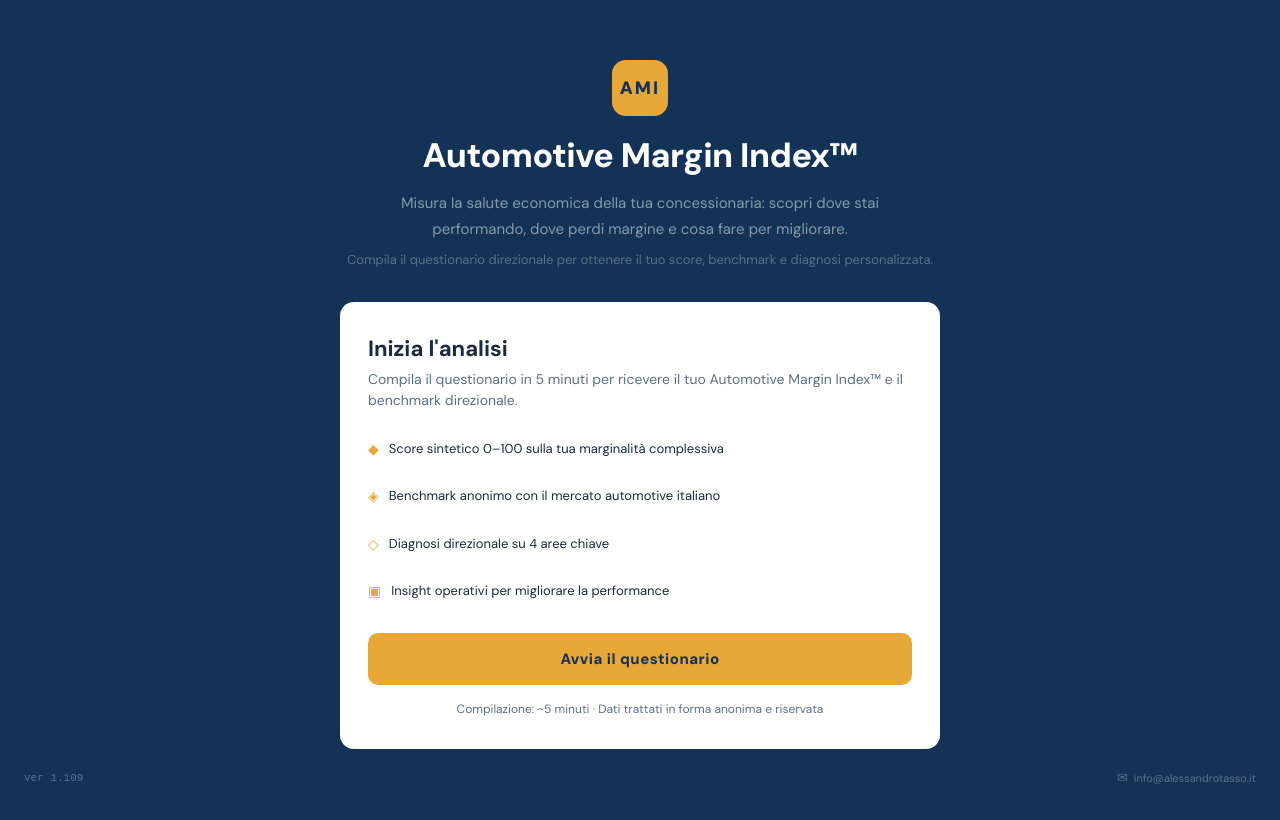
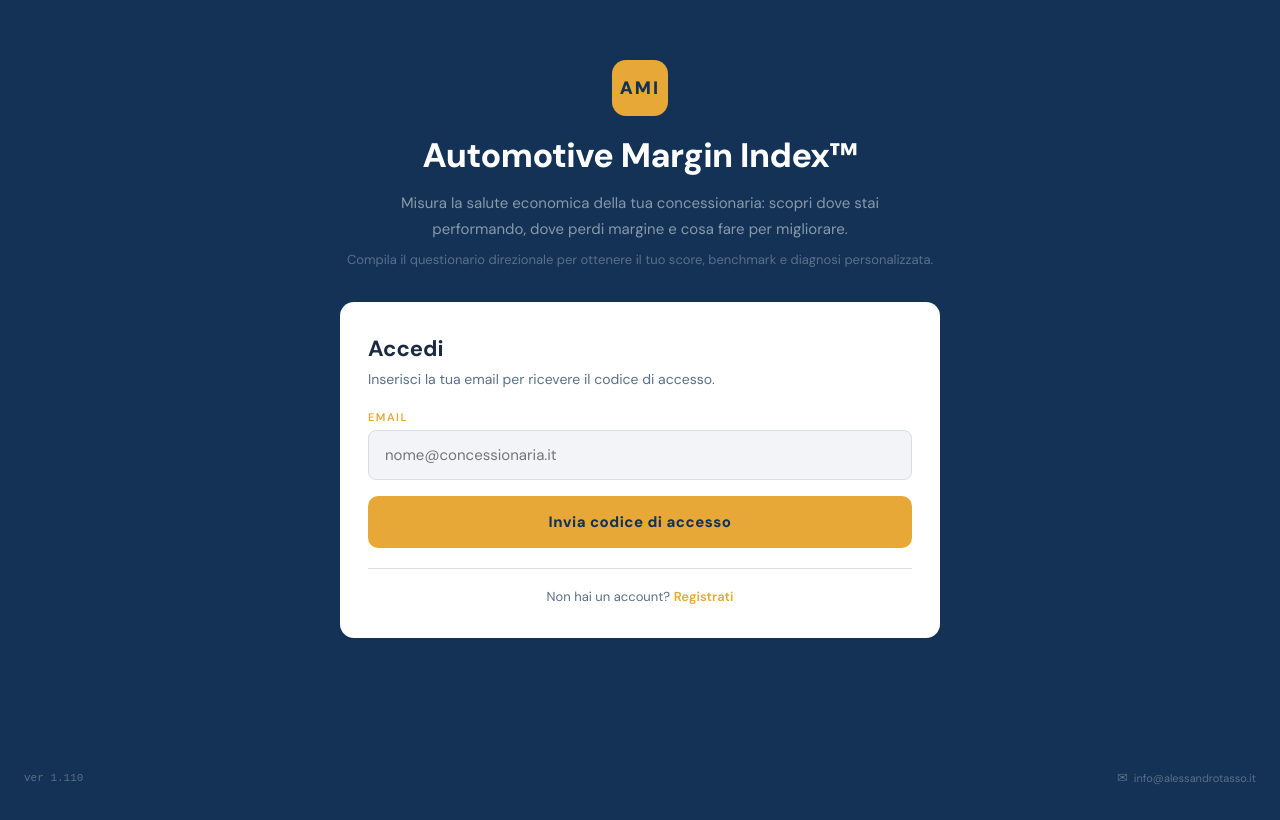
Before and after one commit to alexthevoice/automotive-margin-index, a React (Vite) app: page / in a window 1280 px wide. Shown: the top 820 px of the page. Built offline with nearby package versions, Linux system fonts and the light colour scheme.

Commit message:
Add files via upload

```diff
--- a/src/App.jsx
+++ b/src/App.jsx
@@ -1,6 +1,6 @@
 import { useState, useEffect, useRef } from "react";
 
-const VERSION = "1.109";
+const VERSION = "1.110";
 
 const STEPS = [
   { id: 0, label: "Anagrafica", icon: "◆" },
@@ -636,6 +636,15 @@ function ResultsDashboard({ scores, insights, data, animate, onReset, containerR
    ═══════════════════════════════════════ */
 
 export default function App() {
+  // Auth state
+  const [authScreen, setAuthScreen] = useState('login'); // 'login' | 'otp' | 'authenticated'
+  const [authEmail, setAuthEmail] = useState('');
+  const [authOtp, setAuthOtp] = useState('');
+  const [authError, setAuthError] = useState('');
+  const [authLoading, setAuthLoading] = useState(false);
+  const [dealer, setDealer] = useState(null);
+
+  // App state
   const [currentStep, setCurrentStep] = useState(-1);
   const [showResults, setShowResults] = useState(false);
   const [animateScore, setAnimateScore] = useState(false);
@@ -655,6 +664,65 @@ export default function App() {
   const updateField = (f, v) => setData(p => ({ ...p, [f]: v }));
   const togglePerdita = (opt) => setData(p => ({ ...p, perdita_margine: p.perdita_margine.includes(opt) ? p.perdita_margine.filter(o => o !== opt) : [...p.perdita_margine, opt] }));
 
+  // Auth handlers
+  const handleSendOtp = async () => {
+    if (!authEmail.trim()) { setAuthError('Inserisci la tua email'); return; }
+    setAuthLoading(true);
+    setAuthError('');
+    try {
+      const res = await fetch('/api/auth-send', {
+        method: 'POST',
+        headers: { 'Content-Type': 'application/json' },
+        body: JSON.stringify({ email: authEmail.trim() }),
+      });
+      const result = await res.json();
+      if (!res.ok) throw new Error(result.error || 'Errore invio codice');
+      setAuthScreen('otp');
+    } catch (err) {
+      setAuthError(err.message);
+    } finally {
+      setAuthLoading(false);
+    }
+  };
+
+  const handleVerifyOtp = async () => {
+    if (!authOtp.trim()) { setAuthError('Inserisci il codice'); return; }
+    setAuthLoading(true);
+    setAuthError('');
+    try {
+      const res = await fetch('/api/auth-verify', {
+        method: 'POST',
+        headers: { 'Content-Type': 'application/json' },
+        body: JSON.stringify({ email: authEmail.trim(), code: authOtp.trim() }),
+      });
+      const result = await res.json();
+      if (!res.ok) throw new Error(result.error || 'Codice non valido');
+      setDealer(result.dealer);
+      // Pre-fill form with dealer data
+      setData(prev => ({
+        ...prev,
+        ragione_sociale: result.dealer.nome || '',
+        provincia: result.dealer.provincia || '',
+        tipologia: result.dealer.tipologia || '',
+        sedi: result.dealer.numero_sedi ? String(result.dealer.numero_sedi) : '',
+      }));
+      setAuthScreen('authenticated');
+    } catch (err) {
+      setAuthError(err.message);
+    } finally {
+      setAuthLoading(false);
+    }
+  };
+
+  const handleLogout = () => {
+    setAuthScreen('login');
+    setAuthEmail('');
+    setAuthOtp('');
+    setAuthError('');
+    setDealer(null);
+    handleReset();
+  };
+
   const handleSubmit = async () => {
     const s = calculateScores(data);
     const i = getInsights(s, data);
@@ -665,8 +733,6 @@ export default function App() {
     setTimeout(() => setAnimateScore(true), 300);
     const result = await submitToAirtable(data, s);
     setAirtableStatus(result.success ? 'success' : 'error');
-
-    // Fetch rankings after submit
     const r = await fetchRankings(s);
     setRankings(r);
   };
@@ -674,10 +740,10 @@ export default function App() {
   const handleReset = () => {
     setCurrentStep(-1); setShowResults(false); setAnimateScore(false); setAirtableStatus(null); setRankings(null);
     setScores(null); setInsights(null);
-    setData({ ragione_sociale: "", provincia: "", tipologia: "", volume_vendite: "", sedi: "", venditori: "", addetti: "", margine_veicolo: "", margine_servizi: "", penetrazione_fin: "", penetrazione_ass: "", penetrazione_gar: "", giorni_stock: "", stock_medio: "", valore_stock: "", autovalutazione: "3", perdita_margine: [], consenso_anonimo: false, consenso_risultati: false });
+    setData({ ragione_sociale: dealer?.nome || "", provincia: dealer?.provincia || "", tipologia: dealer?.tipologia || "", volume_vendite: "", sedi: dealer?.numero_sedi ? String(dealer.numero_sedi) : "", venditori: "", addetti: "", margine_veicolo: "", margine_servizi: "", penetrazione_fin: "", penetrazione_ass: "", penetrazione_gar: "", giorni_stock: "", stock_medio: "", valore_stock: "", autovalutazione: "3", perdita_margine: [], consenso_anonimo: false, consenso_risultati: false });
   };
 
-  useEffect(() => { if (containerRef.current) containerRef.current.scrollTo({ top: 0, behavior: 'smooth' }); }, [currentStep, showResults]);
+  useEffect(() => { if (containerRef.current) containerRef.current.scrollTo({ top: 0, behavior: 'smooth' }); }, [currentStep, showResults, authScreen]);
 
   const canProceed = () => {
     switch (currentStep) {
@@ -690,17 +756,107 @@ export default function App() {
     }
   };
 
+  const pageStyle = { minHeight: '100vh', background: C.bg, color: C.white, fontFamily: "'DM Sans','Helvetica Neue',sans-serif", overflowY: 'auto', paddingBottom: 56 };
+
+  // ── LOGIN SCREEN ──
+  if (authScreen === 'login') return (
+    <div ref={containerRef} style={pageStyle}>
+      <div style={{ maxWidth: 640, margin: '0 auto', padding: '24px 20px 20px', textAlign: 'center', paddingTop: 60 }}>
+        <div style={{ display: 'inline-flex', alignItems: 'center', justifyContent: 'center', width: 56, height: 56, borderRadius: 14, background: C.gold, fontSize: 18, fontWeight: 900, color: C.bg, letterSpacing: 2, marginBottom: 20 }}>AMI</div>
+        <h1 style={{ fontSize: 34, fontWeight: 800, lineHeight: 1.15, color: C.white, margin: '0 0 16px', letterSpacing: -0.5 }}>Automotive Margin Index™</h1>
+        <p style={{ fontSize: 15, color: C.textSecondary, lineHeight: 1.7, maxWidth: 480, margin: '0 auto 8px' }}>Misura la salute economica della tua concessionaria: scopri dove stai performando, dove perdi margine e cosa fare per migliorare.</p>
+        <p style={{ fontSize: 13, color: C.textMuted, marginBottom: 32, lineHeight: 1.5 }}>Compila il questionario direzionale per ottenere il tuo score, benchmark e diagnosi personalizzata.</p>
+
+        <div style={{ background: C.cardBg, borderRadius: 14, padding: '32px 28px', textAlign: 'left', color: C.cardText }}>
+          <h2 style={{ fontSize: 22, fontWeight: 700, color: C.cardText, margin: '0 0 6px' }}>Accedi</h2>
+          <p style={{ fontSize: 14, color: C.cardTextLight, lineHeight: 1.5, margin: '0 0 20px' }}>Inserisci la tua email per ricevere il codice di accesso.</p>
+
+          <label style={{ fontSize: 11, fontWeight: 600, color: C.gold, letterSpacing: 1.5, textTransform: 'uppercase', display: 'block', marginBottom: 6 }}>EMAIL</label>
+          <input
+            type="email"
+            value={authEmail}
+            onChange={e => setAuthEmail(e.target.value)}
+            onKeyDown={e => e.key === 'Enter' && handleSendOtp()}
+            placeholder="nome@concessionaria.it"
+            style={{ width: '100%', padding: '14px 16px', background: C.inputBg, border: `1px solid ${C.inputBorder}`, borderRadius: 8, color: C.cardText, fontSize: 15, outline: 'none', fontFamily: 'inherit', marginBottom: 16 }}
+          />
+
+          {authError && (
+            <div style={{ background: 'rgba(212,64,64,0.08)', border: '1px solid rgba(212,64,64,0.2)', borderRadius: 8, padding: '10px 14px', marginBottom: 16, fontSize: 13, color: '#D44040' }}>{authError}</div>
+          )}
+
+          <button onClick={handleSendOtp} disabled={authLoading} style={{ width: '100%', padding: '16px', background: authLoading ? C.inputBg : C.gold, border: 'none', borderRadius: 10, color: authLoading ? C.cardTextLight : C.bg, fontSize: 15, fontWeight: 800, cursor: authLoading ? 'wait' : 'pointer', fontFamily: 'inherit', letterSpacing: 0.5 }}>
+            {authLoading ? 'Invio in corso...' : 'Invia codice di accesso'}
+          </button>
+
+          <div style={{ borderTop: `1px solid ${C.inputBorder}`, marginTop: 20, paddingTop: 16, textAlign: 'center' }}>
+            <span style={{ fontSize: 13, color: C.cardTextLight }}>Non hai un account? </span>
+            <a href="https://stock-performance-index.vercel.app/" target="_blank" rel="noopener noreferrer" style={{ fontSize: 13, color: C.gold, fontWeight: 600, textDecoration: 'none' }}>Registrati</a>
+          </div>
+        </div>
+      </div>
+      <Footer />
+    </div>
+  );
+
+  // ── OTP VERIFICATION ──
+  if (authScreen === 'otp') return (
+    <div ref={containerRef} style={pageStyle}>
+      <div style={{ maxWidth: 640, margin: '0 auto', padding: '24px 20px 20px', textAlign: 'center', paddingTop: 60 }}>
+        <div style={{ display: 'inline-flex', alignItems: 'center', justifyContent: 'center', width: 56, height: 56, borderRadius: 14, background: C.gold, fontSize: 18, fontWeight: 900, color: C.bg, letterSpacing: 2, marginBottom: 20 }}>AMI</div>
+        <h1 style={{ fontSize: 34, fontWeight: 800, lineHeight: 1.15, color: C.white, margin: '0 0 16px', letterSpacing: -0.5 }}>Automotive Margin Index™</h1>
+
+        <div style={{ background: C.cardBg, borderRadius: 14, padding: '32px 28px', textAlign: 'left', color: C.cardText }}>
+          <h2 style={{ fontSize: 22, fontWeight: 700, color: C.cardText, margin: '0 0 6px' }}>Verifica codice</h2>
+          <p style={{ fontSize: 14, color: C.cardTextLight, lineHeight: 1.5, margin: '0 0 4px' }}>Abbiamo inviato un codice a 6 cifre a:</p>
+          <p style={{ fontSize: 14, fontWeight: 600, color: C.cardText, margin: '0 0 20px' }}>{authEmail}</p>
+
+          <label style={{ fontSize: 11, fontWeight: 600, color: C.gold, letterSpacing: 1.5, textTransform: 'uppercase', display: 'block', marginBottom: 6 }}>CODICE DI ACCESSO</label>
+          <input
+            type="text"
+            value={authOtp}
+            onChange={e => setAuthOtp(e.target.value.replace(/\D/g, '').slice(0, 6))}
+            onKeyDown={e => e.key === 'Enter' && authOtp.length === 6 && handleVerifyOtp()}
+            placeholder="000000"
+            maxLength={6}
+            style={{ width: '100%', padding: '14px 16px', background: C.inputBg, border: `1px solid ${C.inputBorder}`, borderRadius: 8, color: C.cardText, fontSize: 24, fontWeight: 700, outline: 'none', fontFamily: 'inherit', marginBottom: 16, textAlign: 'center', letterSpacing: 8 }}
+          />
+
+          {authError && (
+            <div style={{ background: 'rgba(212,64,64,0.08)', border: '1px solid rgba(212,64,64,0.2)', borderRadius: 8, padding: '10px 14px', marginBottom: 16, fontSize: 13, color: '#D44040' }}>{authError}</div>
+          )}
+
+          <button onClick={handleVerifyOtp} disabled={authLoading || authOtp.length < 6} style={{ width: '100%', padding: '16px', background: (authLoading || authOtp.length < 6) ? C.inputBg : C.gold, border: 'none', borderRadius: 10, color: (authLoading || authOtp.length < 6) ? C.cardTextLight : C.bg, fontSize: 15, fontWeight: 800, cursor: (authLoading || authOtp.length < 6) ? 'not-allowed' : 'pointer', fontFamily: 'inherit', letterSpacing: 0.5 }}>
+            {authLoading ? 'Verifica in corso...' : 'Accedi'}
+          </button>
+
+          <div style={{ display: 'flex', justifyContent: 'space-between', marginTop: 16 }}>
+            <button onClick={() => { setAuthScreen('login'); setAuthOtp(''); setAuthError(''); }} style={{ background: 'none', border: 'none', color: C.cardTextLight, fontSize: 13, cursor: 'pointer', fontFamily: 'inherit', padding: 0 }}>← Cambia email</button>
+            <button onClick={handleSendOtp} disabled={authLoading} style={{ background: 'none', border: 'none', color: C.gold, fontSize: 13, cursor: 'pointer', fontFamily: 'inherit', fontWeight: 600, padding: 0 }}>Reinvia codice</button>
+          </div>
+        </div>
+      </div>
+      <Footer />
+    </div>
+  );
+
   // ── RESULTS ──
   if (showResults && scores && insights) return (<><ResultsDashboard scores={scores} insights={insights} data={data} animate={animateScore} onReset={handleReset} containerRef={containerRef} airtableStatus={airtableStatus} rankings={rankings} /><Footer /></>);
 
-  // ── LANDING ──
+  // ── LANDING (authenticated) ──
   if (currentStep === -1) return (
-    <div ref={containerRef} style={{ minHeight: '100vh', background: C.bg, color: C.white, fontFamily: "'DM Sans','Helvetica Neue',sans-serif", overflowY: 'auto', paddingBottom: 56 }}>
-      <div style={{ maxWidth: 640, margin: '0 auto', padding: '24px 20px 20px', textAlign: 'center', paddingTop: 60 }}>
-        <div style={{ display: 'inline-flex', alignItems: 'center', justifyContent: 'center', width: 56, height: 56, borderRadius: 14, background: C.gold, fontSize: 18, fontWeight: 900, color: C.bg, letterSpacing: 2, marginBottom: 20 }}>AMI</div>
-        <h1 style={{ fontSize: 34, fontWeight: 800, lineHeight: 1.15, color: C.white, margin: '0 0 16px', letterSpacing: -0.5 }}>Automotive Margin Index™</h1>
-        <p style={{ fontSize: 15, color: C.textSecondary, lineHeight: 1.7, marginBottom: 8, maxWidth: 480, margin: '0 auto 8px' }}>Misura la salute economica della tua concessionaria: scopri dove stai performando, dove perdi margine e cosa fare per migliorare.</p>
-        <p style={{ fontSize: 13, color: C.textMuted, marginBottom: 32, lineHeight: 1.5 }}>Compila il questionario direzionale per ottenere il tuo score, benchmark e diagnosi personalizzata.</p>
+    <div ref={containerRef} style={pageStyle}>
+      <div style={{ maxWidth: 640, margin: '0 auto', padding: '24px 20px 20px', textAlign: 'center', paddingTop: 40 }}>
+        <Header />
+        {dealer && (
+          <div style={{ display: 'flex', justifyContent: 'space-between', alignItems: 'center', background: C.bgLight, border: `1px solid ${C.border}`, borderRadius: 10, padding: '12px 16px', marginBottom: 24 }}>
+            <div style={{ textAlign: 'left' }}>
+              <div style={{ fontSize: 13, fontWeight: 600, color: C.white }}>{dealer.nome || dealer.email}</div>
+              <div style={{ fontSize: 11, color: C.textMuted }}>{dealer.email}</div>
+            </div>
+            <button onClick={handleLogout} style={{ background: 'none', border: `1px solid ${C.border}`, borderRadius: 6, padding: '6px 12px', color: C.textSecondary, fontSize: 11, cursor: 'pointer', fontFamily: 'inherit' }}>Esci</button>
+          </div>
+        )}
         <div style={{ background: C.cardBg, borderRadius: 14, padding: '32px 28px', textAlign: 'left', color: C.cardText }}>
           <h2 style={{ fontSize: 22, fontWeight: 700, color: C.cardText, margin: '0 0 6px' }}>Inizia l'analisi</h2>
           <p style={{ fontSize: 14, color: C.cardTextLight, lineHeight: 1.5, margin: 0 }}>Compila il questionario in 5 minuti per ricevere il tuo Automotive Margin Index™ e il benchmark direzionale.</p>
@@ -722,7 +878,7 @@ export default function App() {
 
   // ── FORM STEPS ──
   return (
-    <div ref={containerRef} style={{ minHeight: '100vh', background: C.bg, color: C.white, fontFamily: "'DM Sans','Helvetica Neue',sans-serif", overflowY: 'auto', paddingBottom: 56 }}>
+    <div ref={containerRef} style={pageStyle}>
       <div style={{ maxWidth: 620, margin: '0 auto', padding: '24px 20px 20px' }}>
         <Header />
         <ProgressBar current={currentStep} steps={STEPS} />
```
